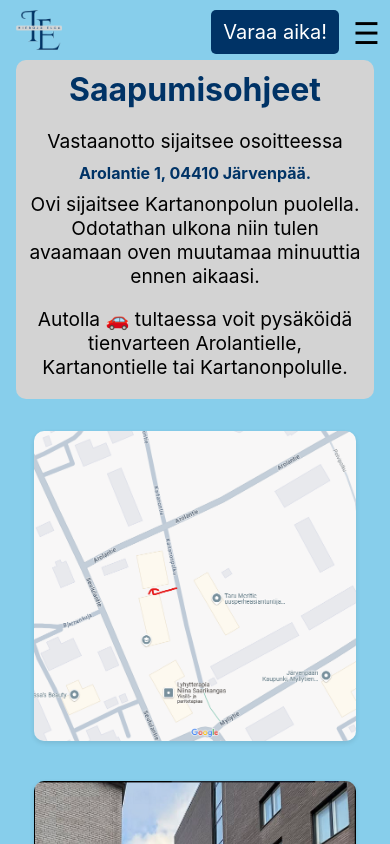
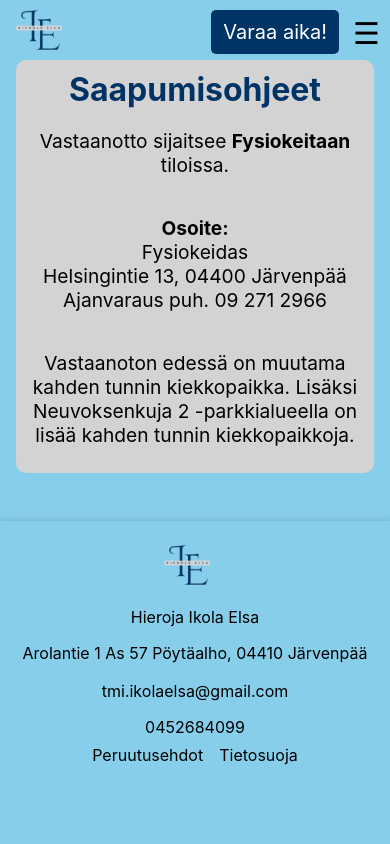
Before and after one commit to Amikola/Elsan-sivut, a React (Vite) app: page /arrivalguide in a window 390 px wide. Built offline with nearby package versions, Linux system fonts and the light colour scheme.

Commit message:
Updated Saapumisohje

```diff
--- a/src/pages/ArrivalGuide/ArrivalGuide.css
+++ b/src/pages/ArrivalGuide/ArrivalGuide.css
@@ -66,35 +66,12 @@ p {
   margin-top: 1em;
 }
 
-/* Arrival Images Section */
-.ArrivalImages {
-  display: flex;
-  justify-content: center;
-  gap: 20px;
-}
-
-.ArrivalImages img {
-  max-width: 100%;
-  height: auto;
-  border-radius: 10px;
-  box-shadow: 0 2px 5px rgba(0, 0, 0, 0.1);
-}
 
 /* Media query for mobile screens */
 @media (max-width: 800px) {
   .ArrivalContent {
     padding: 10px;
   }
-
-  .ArrivalImages {
-    flex-direction: column;
-    align-items: center;
-  }
-
-  .ArrivalImages img {
-    width: 90%;
-    margin-bottom: 20px;
-  }
   .ArrivalContent {
     padding: 10px;
   }
--- a/src/pages/ArrivalGuide/ArrivalGuide.tsx
+++ b/src/pages/ArrivalGuide/ArrivalGuide.tsx
@@ -4,20 +4,21 @@ function ArrivalGuide() {
     return (
       <div>
         <div className="ArrivalContent">
-        <h1>Saapumisohjeet</h1>
-        <div className="ArrivalText">
-        <p>Vastaanotto sijaitsee osoitteessa </p> <a href="https://www.google.com/maps?q=Arolantie+1+As+57+P%C3%B6yt%C3%A4alho,+04410+J%C3%A4rvenp%C3%A4%C3%A4"> Arolantie 1, 04410 Järvenpää.</a>
-        <p> Ovi sijaitsee Kartanonpolun puolella. Odotathan ulkona niin tulen avaamaan oven muutamaa minuuttia ennen aikaasi.</p>
-        </div>
-        <p className="ParkingText">Autolla 🚗 tultaessa voit pysäköidä tienvarteen Arolantielle, Kartanontielle tai Kartanonpolulle. </p>
-        </div>
-
-        <div className="ArrivalImages">
-        <img src="assets/ReittiElsa.png"></img>
-        <img src="assets/ElsaOvi.png"></img>
+          <h1>Saapumisohjeet</h1>
+          <div className="ArrivalText">
+            <p>Vastaanotto sijaitsee <strong>Fysiokeitaan</strong> tiloissa.</p><br />
+            <p><strong>Osoite:</strong><br />
+              Fysiokeidas<br />
+              Helsingintie 13, 04400 Järvenpää<br />
+              Ajanvaraus puh. 09 271 2966
+            </p><br />
+            <p>
+              Vastaanoton edessä on muutama kahden tunnin kiekkopaikka. Lisäksi Neuvoksenkuja 2 -parkkialueella on lisää kahden tunnin kiekkopaikkoja.
+            </p>
+          </div>
         </div>
       </div>
     );
-  }
+}
 
-  export default ArrivalGuide;
+export default ArrivalGuide;
```
